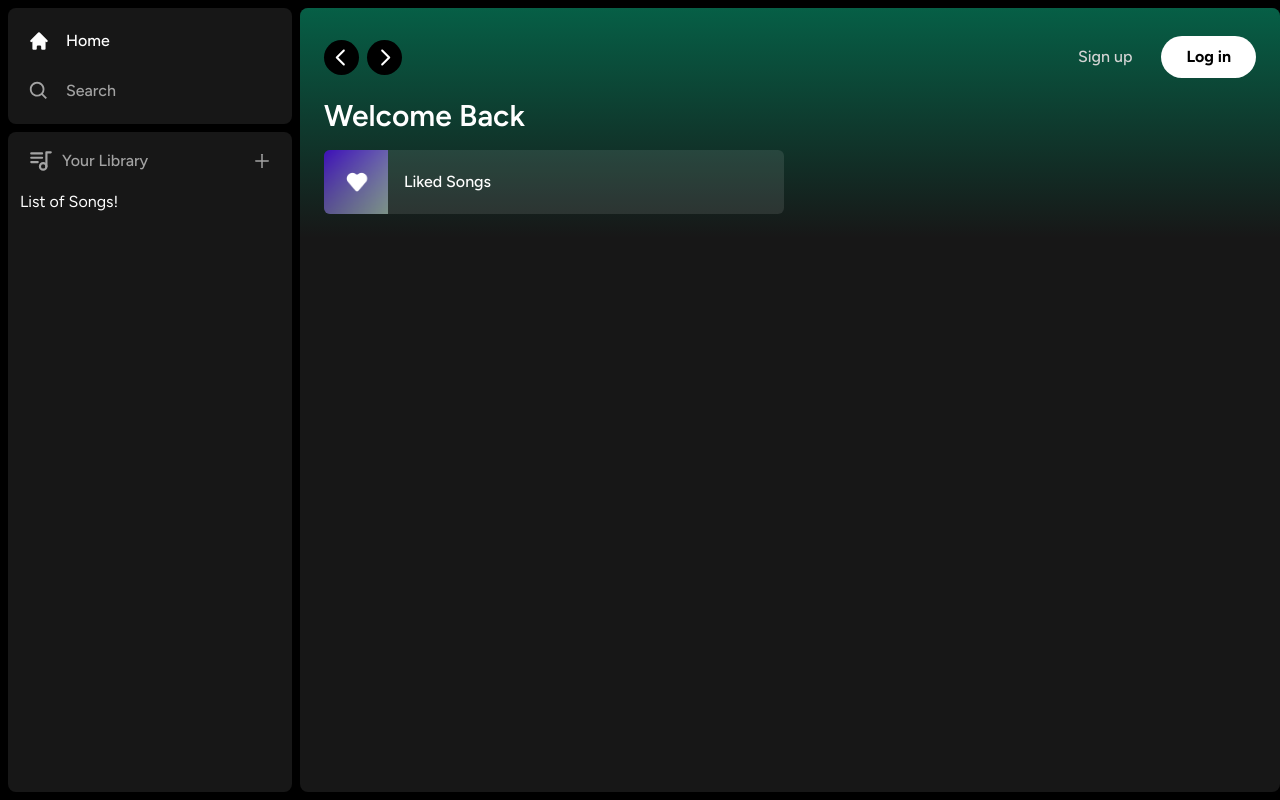
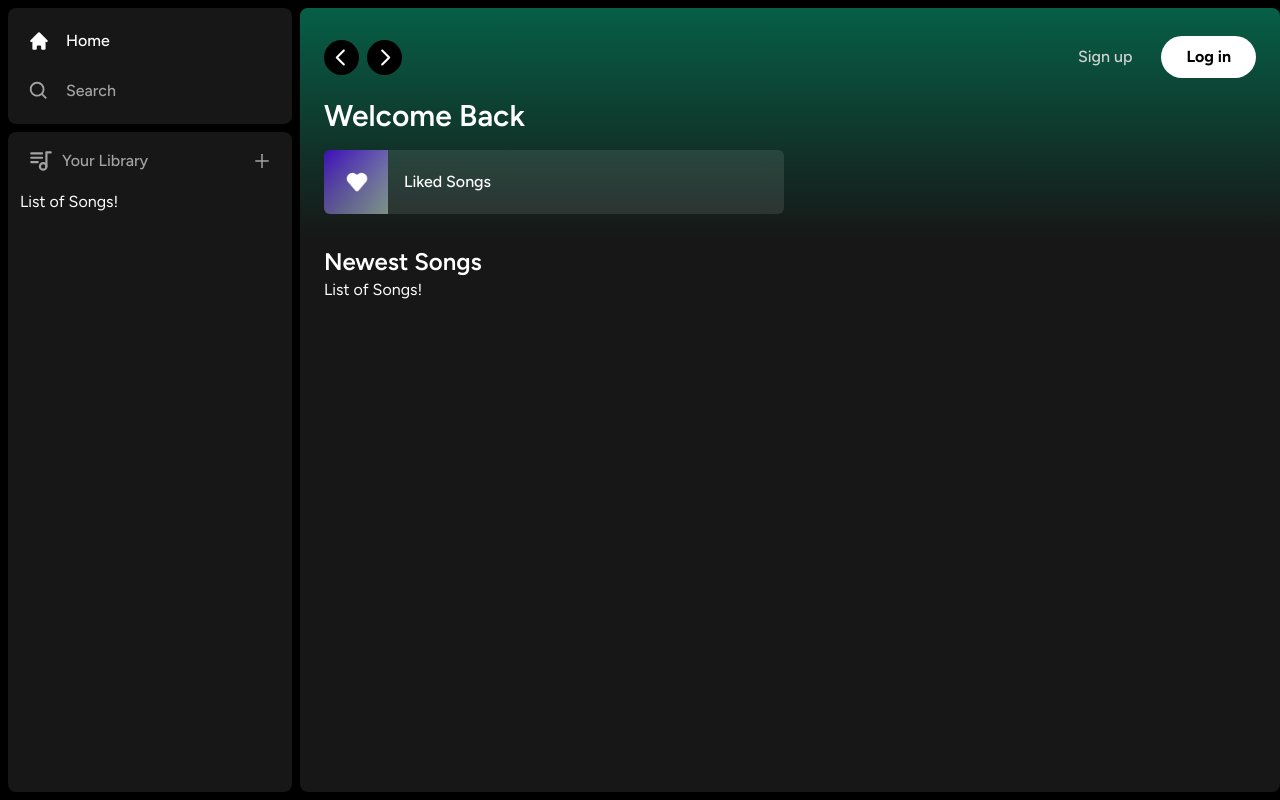
Before and after one commit to ugandapinik/Spotify, a Next.js app: page / in a window 1280 px wide. Built offline with nearby package versions, Linux system fonts and the light colour scheme.

Commit message:
Update News song section

```diff
--- a/app/(site)/page.tsx
+++ b/app/(site)/page.tsx
@@ -22,6 +22,14 @@
                     </div>
                 </div>
             </Header>
+            <div className="mt-2 mb-7 px-6">
+                <div className="flex justify-between items-center">
+                    <h1 className='text-white text-2xl font-semibold'>
+                        Newest Songs
+                    </h1>
+                </div>
+                <div>List of Songs!</div>
+            </div>
         </div>
     )
 }
```
